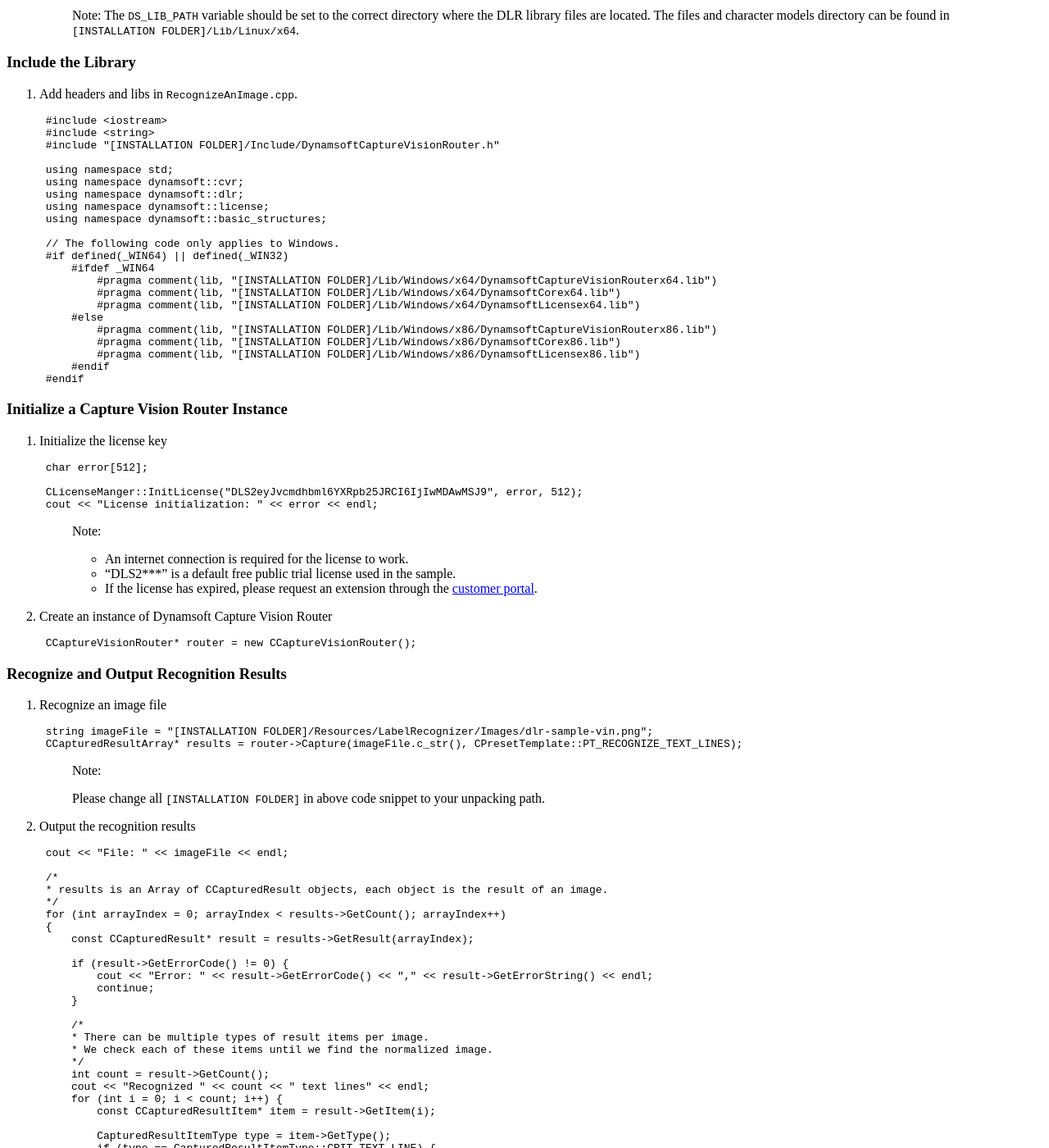
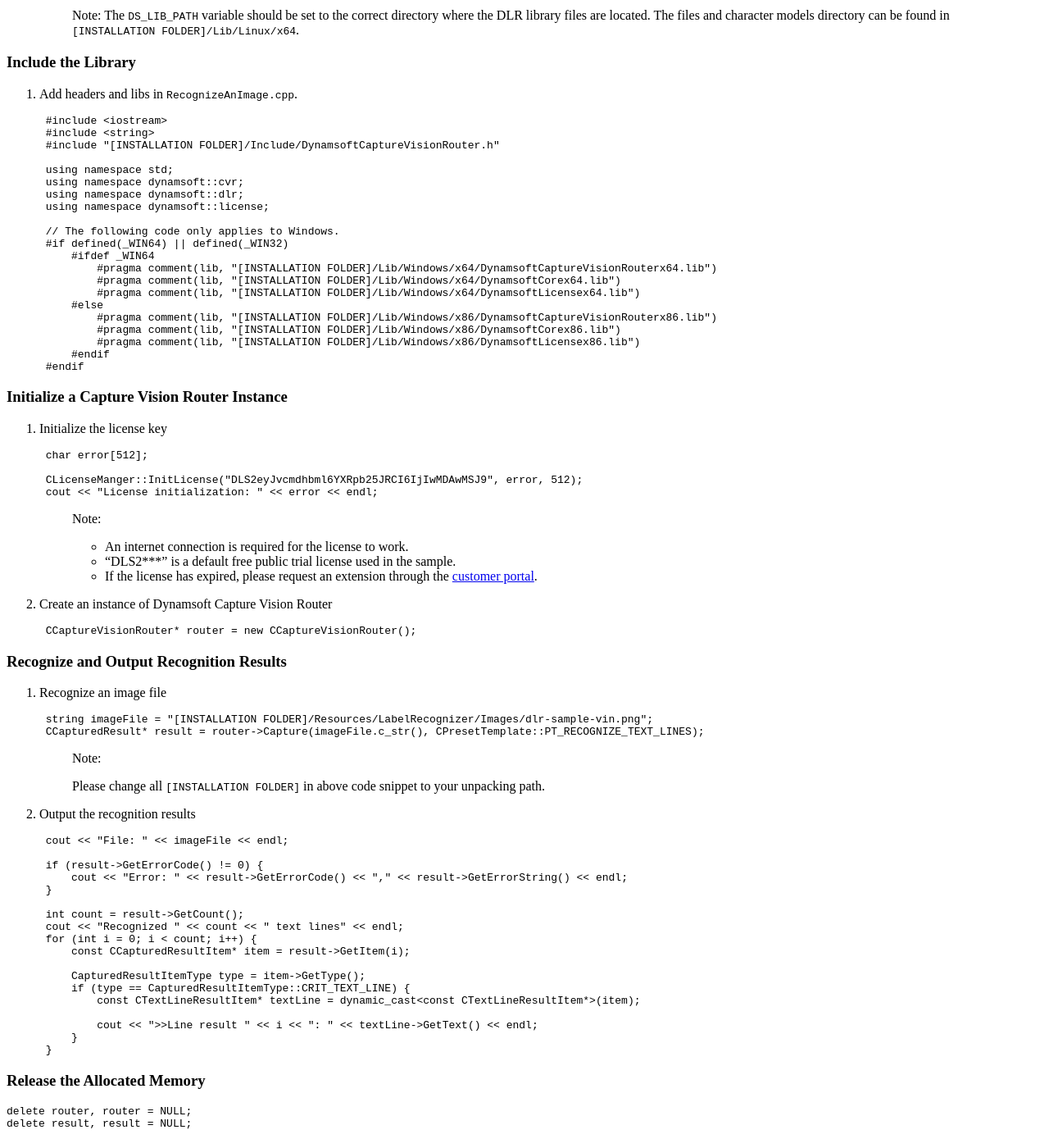
Before and after one commit to dynamsoft-docs/label-recognition-docs-server, a Jekyll site: the page built from programming/c-cplusplus/cpp-user-guide.md, in a window 1280 px wide and 1400 px high, scrolled down 2472 px. Shown: the whole window at 82% size. Built offline with Jekyll 4.4.1, drawn with Linux system fonts in a browser that asks for light colours.

Commit message:
fix link bug update recognizeAnImage

````diff
--- a/programming/c-cplusplus/cpp-user-guide.md
+++ b/programming/c-cplusplus/cpp-user-guide.md
@@ -12,7 +12,7 @@ permalink: /programming/c-cplusplus/cpp-user-guide.html
 
 In this guide, you will learn step by step on how to build a label recognizer application with Dynamsoft Label Recognizer SDK using C++ language.
 
-> Read more on [Dynamsoft Label Recognizer Features](https://www.dynamsoft.com/label-recognition/docs/core/introduction/index.html)
+> Read more on [Dynamsoft Label Recognizer Features]({{site.introdution}})
 
 <span style="font-size:20px">Table of Contents</span>
 
@@ -117,7 +117,6 @@ Let's start by creating a console application which demonstrates the minimum cod
     using namespace dynamsoft::cvr;
     using namespace dynamsoft::dlr;
     using namespace dynamsoft::license;
-    using namespace dynamsoft::basic_structures;
 
     // The following code only applies to Windows.
     #if defined(_WIN64) || defined(_WIN32)
@@ -162,7 +161,7 @@ Let's start by creating a console application which demonstrates the minimum cod
 
     ```cpp
     string imageFile = "[INSTALLATION FOLDER]/Resources/LabelRecognizer/Images/dlr-sample-vin.png";
-    CCapturedResultArray* results = router->Capture(imageFile.c_str(), CPresetTemplate::PT_RECOGNIZE_TEXT_LINES);
+    CCapturedResult* result = router->Capture(imageFile.c_str(), CPresetTemplate::PT_RECOGNIZE_TEXT_LINES);
     ```
 
     > Note:
@@ -174,33 +173,20 @@ Let's start by creating a console application which demonstrates the minimum cod
     ```cpp
     cout << "File: " << imageFile << endl;
 
-    /*
-    * results is an Array of CCapturedResult objects, each object is the result of an image.
-    */
-    for (int arrayIndex = 0; arrayIndex < results->GetCount(); arrayIndex++)
-    {
-        const CCapturedResult* result = results->GetResult(arrayIndex);
+    if (result->GetErrorCode() != 0) {
+        cout << "Error: " << result->GetErrorCode() << "," << result->GetErrorString() << endl;
+    }
 
-        if (result->GetErrorCode() != 0) {
-            cout << "Error: " << result->GetErrorCode() << "," << result->GetErrorString() << endl;
-            continue;
-        }
+    int count = result->GetCount();
+    cout << "Recognized " << count << " text lines" << endl;
+    for (int i = 0; i < count; i++) {
+        const CCapturedResultItem* item = result->GetItem(i);
 
-        /*
-        * There can be multiple types of result items per image.
-        * We check each of these items until we find the normalized image.
-        */
-        int count = result->GetCount();
-        cout << "Recognized " << count << " text lines" << endl;
-        for (int i = 0; i < count; i++) {
-            const CCapturedResultItem* item = result->GetItem(i);
+        CapturedResultItemType type = item->GetType();
+        if (type == CapturedResultItemType::CRIT_TEXT_LINE) {
+            const CTextLineResultItem* textLine = dynamic_cast<const CTextLineResultItem*>(item);
 
-            CapturedResultItemType type = item->GetType();
-            if (type == CapturedResultItemType::CRIT_TEXT_LINE) {
-                const CTextLineResultItem* textLine = dynamic_cast<const CTextLineResultItem*>(item);
-
-                cout << ">>Line result " << i << ": " << textLine->GetText() << endl;
-            }
+            cout << ">>Line result " << i << ": " << textLine->GetText() << endl;
         }
     }
     ```
@@ -209,7 +195,7 @@ Let's start by creating a console application which demonstrates the minimum cod
 
 ```cpp
 delete router, router = NULL;
-delete results, results = NULL;
+delete result, result = NULL;
 ```
 
 ### Build and Run the Project
````
